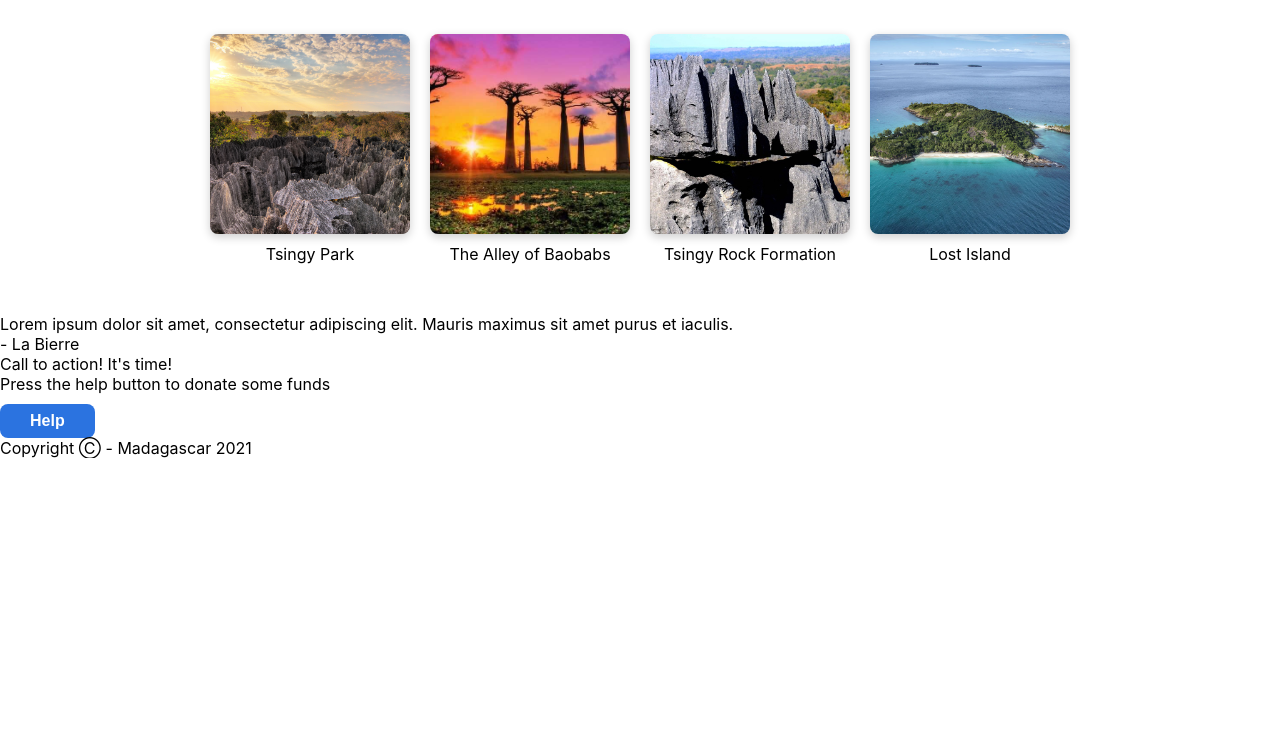
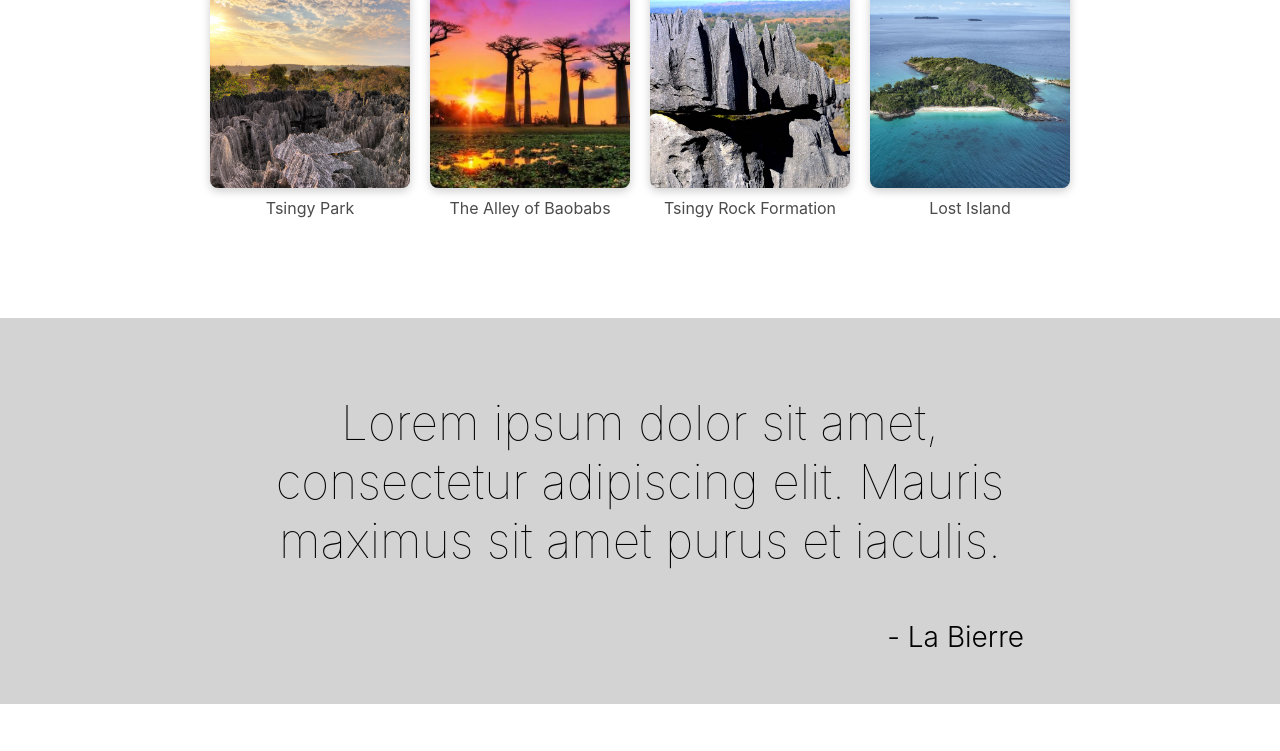
Before and after one commit to Electronq/Madagascar, a plain HTML site: page index.html in a window 1280 px wide. Shown: the part 647-1398 px from the top of the page. Before the commit the page ends 1105 px from the top, so only its background shows below. Drawn offline with Linux system fonts and the light colour scheme.

Commit message:
completed

```diff
--- a/styles.css
+++ b/styles.css
@@ -36,6 +36,7 @@ body{
     align-items: flex-start;
     justify-content: center;
     padding-right: 50px;
+    max-width: 550px;
 }
 
 .intro-left > * {
@@ -43,7 +44,7 @@ body{
 }
 
 .intro-right > img{
-    width: 500px;
+    max-width: 100%;
     height: auto;
     border-radius: 0.5rem;
     box-shadow: 0 3px 10px rgb(0,0, 0, 0.2);
@@ -85,7 +86,7 @@ button{
     display: flex;
     justify-content: center;
     gap: 20px;
-    padding-bottom: 50px;
+    padding-bottom: 100px;
 
 }
 
@@ -93,6 +94,7 @@ button{
     display: flex;
     flex-direction: column;
     align-items: center;
+    color:rgb(75, 75, 75)
 }
 
 .card1 > img {
@@ -139,3 +141,50 @@ button{
     font-weight:900;
     color:rgb(58, 56, 56);
 }
+
+.lower-middle {
+    padding: 75px 20vw 50px 20vw;
+    text-align: center;
+    background-color: lightgrey;
+    font-size: 48px;
+    font-weight: 100;
+}
+
+.quote{
+    text-align: end;
+    margin-top: 50px;
+    font-size: 28px;
+    font-weight:300;
+}
+ /* ----------------------------------------------------------- */
+
+.bluebox{
+    border-radius: 0.5rem;
+    padding:30px 100px;
+    margin:50px 20vw;
+    color: white;
+    background: rgb(43, 115, 224);
+}
+
+.bluetext{
+    font-weight:600;
+    font-size:28px;
+}
+
+.bluesubtext{
+    display: flex;
+    justify-content: space-between;
+    align-items: center;
+}
+
+.whiteborder {
+    border:solid 2px white;
+    margin:0;
+}
+
+.footer{
+    text-align: center;
+    padding: 30px 0;
+    background: rgb(31, 61, 82);
+    color:white;
+}
```
